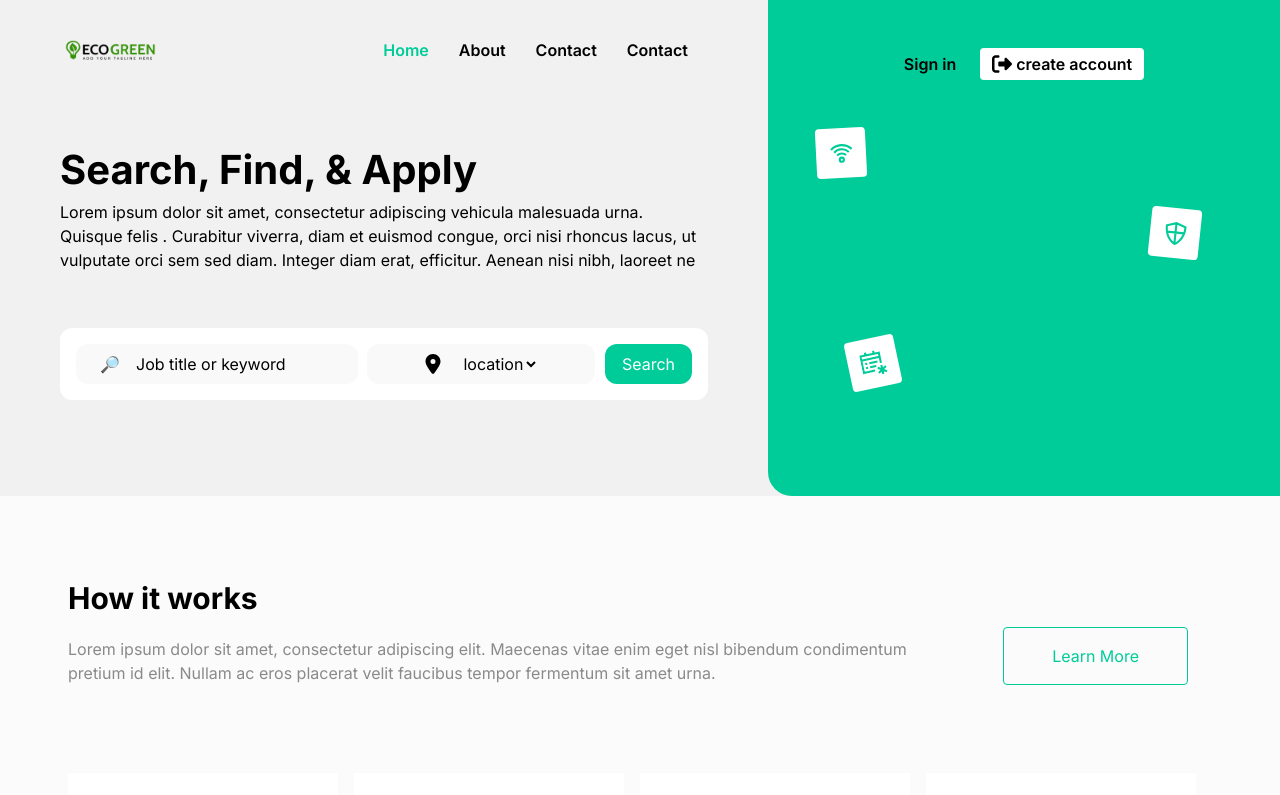
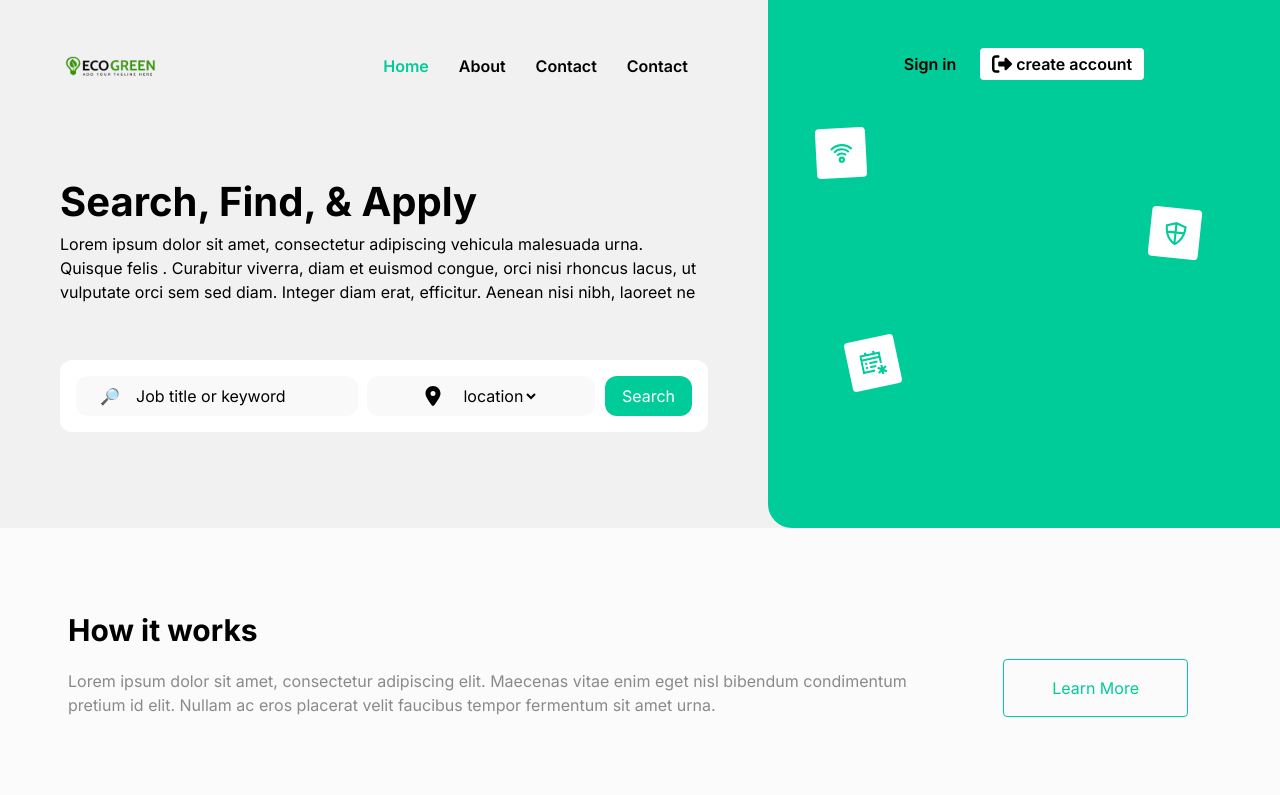
Before and after one commit to Georgeshayek/designpage, a Next.js app: page / in a window 1280 px wide. Shown: the top 795 px of the page. Built offline with nearby package versions, Linux system fonts and the light colour scheme.

Commit message:
alignment adjustment

```diff
--- a/src/components/Hero/HeroNav/components/navbar.js
+++ b/src/components/Hero/HeroNav/components/navbar.js
@@ -12,7 +12,7 @@ const Navbar=()=>{
 
     return(
         <nav className=" max-lg:bg-[#f1f1f1]" >
-        <div className="flex max-lg:justify-end lg:justify-between items-center relative max-lg:px-2 ">
+        <div className="flex max-lg:justify-end lg:justify-between items-center relative max-lg:px-2 lg:py-4 ">
             <div className="max-lg:mx-auto" >
                 <Link href="/" ><Image src="/logo.png"  alt=" Logo" width={100} height={50}/></Link>
             </div>
```
